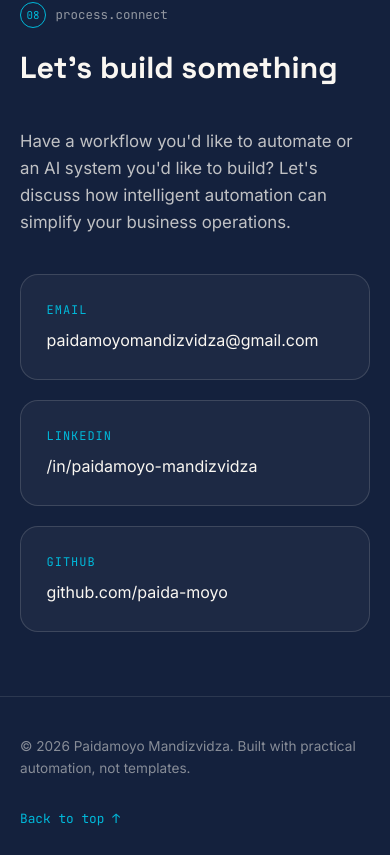
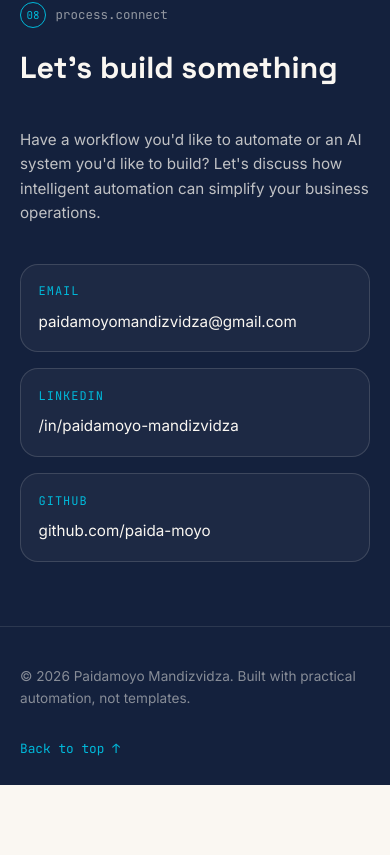
Before and after one commit to paida-moyo/paida-moyo.github.io, a plain HTML site: page index.html in a window 390 px wide. Shown: the part 9478-10333 px from the top of the page. After the commit the page ends 10263 px from the top, so only its background shows below. Drawn offline with Linux system fonts and the light colour scheme.

Commit message:
Update style.css

```diff
--- a/style.css
+++ b/style.css
@@ -350,17 +350,72 @@ h1,h2,h3{ font-family: var(--font-display); margin:0; }
 /* =========================================================
    CONTACT
 ========================================================= */
-.contact-lede{ max-width: 56ch; color: rgba(250,247,242,0.75); font-size:1.05rem; margin-bottom: 2.4rem; }
-.contact-grid{ display:grid; grid-template-columns: repeat(3, 1fr); gap: 1.25rem; }
+.contact-lede{
+  max-width: 56ch;
+  color: rgba(250,247,242,0.75);
+  font-size: clamp(.95rem, 1.2vw + .6rem, 1.05rem);
+  margin-bottom: 2.4rem;
+}
+
+.contact-grid{
+  display: grid;
+  grid-template-columns: 1.4fr 1fr 1fr;
+  gap: 1.25rem;
+}
+
 .contact-card{
-  display:flex; flex-direction:column; gap:.5rem;
-  background: rgba(250,247,242,0.04); border: 1px solid rgba(250,247,242,0.14);
-  border-radius: var(--radius); padding: 1.6rem;
+  display: flex;
+  flex-direction: column;
+  gap: .5rem;
+  min-width: 0; /* lets grid children shrink instead of overflowing */
+  background: rgba(250,247,242,0.04);
+  border: 1px solid rgba(250,247,242,0.14);
+  border-radius: var(--radius);
+  padding: clamp(1.1rem, 2vw, 1.6rem);
+  text-decoration: none;
+  color: inherit;
   transition: border-color .2s var(--ease), transform .2s var(--ease), background .2s var(--ease);
 }
-.contact-card:hover{ border-color: var(--cyan); transform: translateY(-3px); background: rgba(0,184,217,0.06); }
-.contact-label{ font-family: var(--font-mono); font-size:.75rem; color: var(--cyan); text-transform: uppercase; letter-spacing:.08em; }
-.contact-value{ font-size: 1rem; word-break: break-word; }
+
+.contact-card:hover,
+.contact-card:focus-visible{
+  border-color: var(--cyan);
+  transform: translateY(-3px);
+  background: rgba(0,184,217,0.06);
+}
+
+.contact-label{
+  font-family: var(--font-mono);
+  font-size: .75rem;
+  color: var(--cyan);
+  text-transform: uppercase;
+  letter-spacing: .08em;
+}
+
+.contact-value{
+  font-size: clamp(.85rem, 1.1vw, 1rem);
+  overflow-wrap: anywhere; /* only breaks if the text truly cannot fit */
+}
+
+/* Tablets: email takes the full first row, the other two sit side by side */
+@media (max-width: 900px){
+  .contact-grid{ grid-template-columns: repeat(2, 1fr); }
+  .contact-card:first-child{ grid-column: 1 / -1; }
+  .contact-value{ font-size: 1rem; }
+}
+
+/* Phones: single column */
+@media (max-width: 560px){
+  .contact-grid{ grid-template-columns: 1fr; gap: 1rem; }
+  .contact-card:first-child{ grid-column: auto; }
+  .contact-value{ font-size: .95rem; }
+}
+
+/* Respect users who turn off motion */
+@media (prefers-reduced-motion: reduce){
+  .contact-card{ transition: none; }
+  .contact-card:hover{ transform: none; }
+}
 
 /* =========================================================
    FOOTER
```
